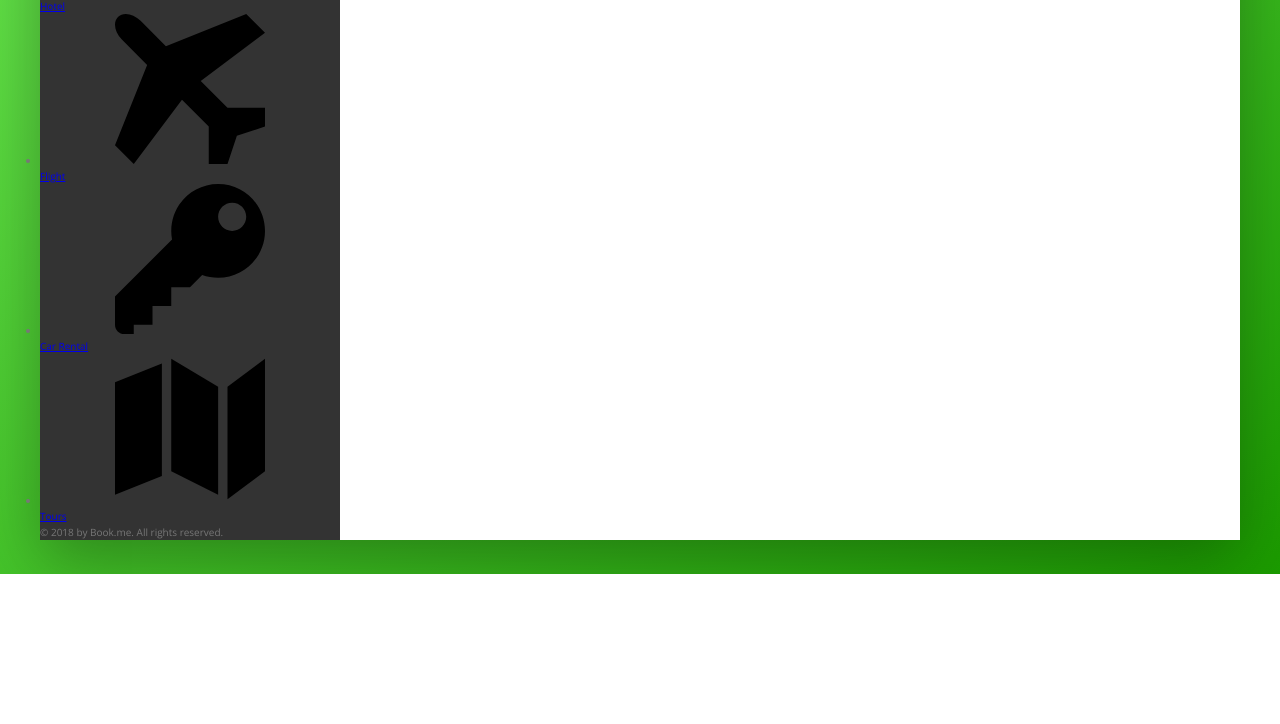
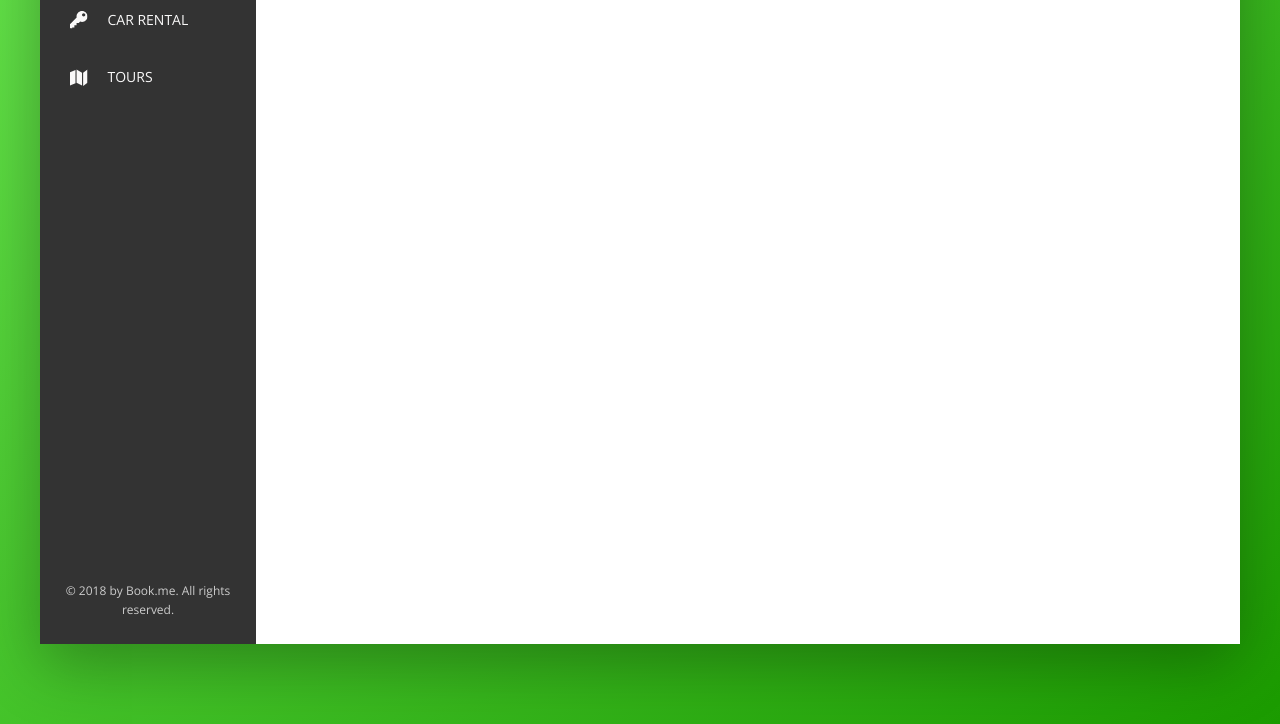
Before and after one commit to SashaPatsel/book.me, a website: page index.html in a window 1280 px wide. Shown: the part 306-1030 px from the top of the page. Before the commit the page ends 880 px from the top, so only its background shows below. Drawn offline with nearby package versions, Linux system fonts and the light colour scheme.

Commit message:
finish sidebar

```diff
--- a/index.html
+++ b/index.html
@@ -46,7 +46,7 @@
             <div class="content">
                 <nav class="sidebar">
                     <ul class="side-nav">
-                        <li class="side-nav__item">
+                        <li class="side-nav__item side-nav__item--active">
                             <a href="#" class="side-nav__link">
                                 <svg class="side-nav__icon">
                                     <use xlink:href="img/sprite.svg#icon-home3"></use>
--- a/sass/_components.scss
+++ b/sass/_components.scss
@@ -129,3 +129,87 @@
 
 
 // ============================================
+
+
+// ============================================
+// SIDE-NAV
+
+.side-nav {
+  font-size: 1.4rem;
+  list-style: none;
+  margin-top: 3.5rem;
+
+
+  &__item {
+    position: relative;
+
+    &:not(:last-child) {
+      margin-bottom: .5rem;
+    }
+
+    &:active::before {
+      background-color: var(--color-primary-light);
+    }
+  }
+
+  &__item::before {
+    content: "";
+    position: absolute;
+    top: 0;
+    left: 0;
+    height: 100%;
+    width: 3px;
+    background-color: var(--color-primary);
+    transform: scaleY(0);
+    transition: transform .2s,
+                width .4s cubic-bezier(1,0,0,1) .2s,
+                background-color .1s;
+  }
+
+  &__item:hover::before,
+  &__item--active::before {
+    transform: scaleY(1);
+    width: 100%;
+  }
+
+  &__link:link,
+  &__link:visited {
+    color: var(--grey-light-1);
+    text-decoration: none;
+    text-transform: uppercase;
+    display: block;
+    padding: 1.5rem 3rem;
+    z-index: 10;
+    position: relative;
+
+    display: flex;
+    align-items: center;
+  }
+
+
+  &__icon {
+    width: 1.75rem;
+    height: 1.75rem;
+    margin-right: 2rem;
+    // color of parent element
+    fill: currentColor;
+  }
+}
+
+
+// ============================================
+
+
+// ============================================
+// LEGAL
+
+.legal {
+  font-size: 1.2rem;
+  color: var(--grey-light-4);
+  text-align: center;
+  padding: 2.5rem;
+
+}
+
+
+// ============================================
--- a/sass/_layout.scss
+++ b/sass/_layout.scss
@@ -26,9 +26,15 @@
 .sidebar {
   background-color: var(--grey-dark-1);
   flex: 0 0 18%;
+  display: flex;
+  flex-direction: column;
+  justify-content: space-between;
+
 }
 
 .hotel {
   background-color: white;
   flex: 1;
+
+  height: 80rem;
 }
```
Also changed, not shown: css/style.css.
